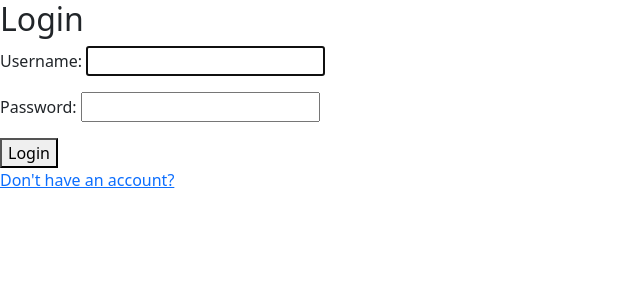
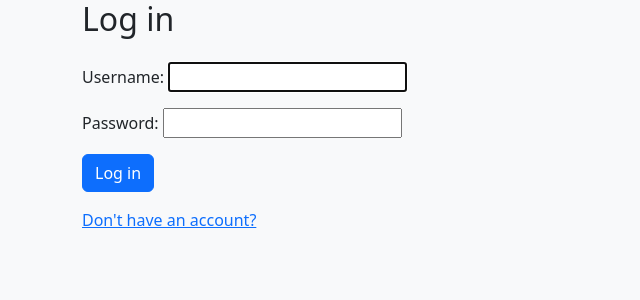
Before and after one commit to SaunaCoder/MyNotes_Django, a Django app: page /accounts/login/ in a window 1280 px wide. Shown: the top 300 px of the page, without its empty margins (0-640 px from the left). Run offline with Django 5.2, Linux system fonts and the light colour scheme.

Commit message:
Customize pages with bootstrap

```diff
--- a/mynotes/accounts/templates/login.html
+++ b/mynotes/accounts/templates/login.html
@@ -1,11 +1,21 @@
 {% extends 'base.html' %}
 
 {% block content %}
-    <h2>Login</h2>
-    <form method="post">
-        {% csrf_token %}
-        {{ form.as_p }}
-        <button type="submit">Login</button>
+<div class="container">
+    <h2 class="mb-4">Log in</h2>
+    <form method="post" class="needs-validation">
+    {% csrf_token %}
+    {% for field in form %}
+        <div class="mb-3">
+        {{ field.label_tag }}
+        {{ field }}
+        {% if field.errors %}
+            <div class="text-danger">{{ field.errors }}</div>
+        {% endif %}
+        </div>
+    {% endfor %}
+    <button type="submit" class="btn btn-primary">Log in</button>
     </form>
-    <a href="{% url 'register' %}">Don't have an account?</a>
+    <a href="{% url 'register' %}" class="mt-3 d-block">Don't have an account?</a>
+</div>
 {% endblock %}
--- a/mynotes/templates/base.html
+++ b/mynotes/templates/base.html
@@ -6,7 +6,7 @@
     <link href="https://cdn.jsdelivr.net/npm/bootstrap@5.3.5/dist/css/bootstrap.min.css" rel="stylesheet" integrity="sha384-SgOJa3DmI69IUzQ2PVdRZhwQ+dy64/BUtbMJw1MZ8t5HZApcHrRKUc4W0kG879m7" crossorigin="anonymous">
     <title>My Notes</title>
 </head>
-<body>
+<body class="bg-light">
     {% block content %} {% endblock %}
     <script src="https://cdn.jsdelivr.net/npm/@popperjs/core@2.11.8/dist/umd/popper.min.js" integrity="sha384-I7E8VVD/ismYTF4hNIPjVp/Zjvgyol6VFvRkX/vR+Vc4jQkC+hVqc2pM8ODewa9r" crossorigin="anonymous"></script>
     <script src="https://cdn.jsdelivr.net/npm/bootstrap@5.3.5/dist/js/bootstrap.min.js" integrity="sha384-VQqxDN0EQCkWoxt/0vsQvZswzTHUVOImccYmSyhJTp7kGtPed0Qcx8rK9h9YEgx+" crossorigin="anonymous"></script>
```
Also changed, not shown: mynotes/accounts/templates/register.html (+17 -7 lines).
